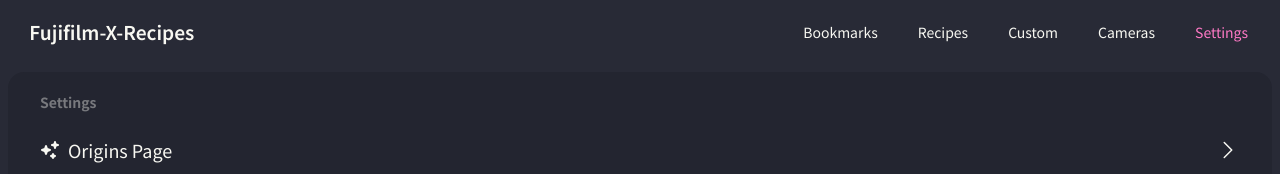
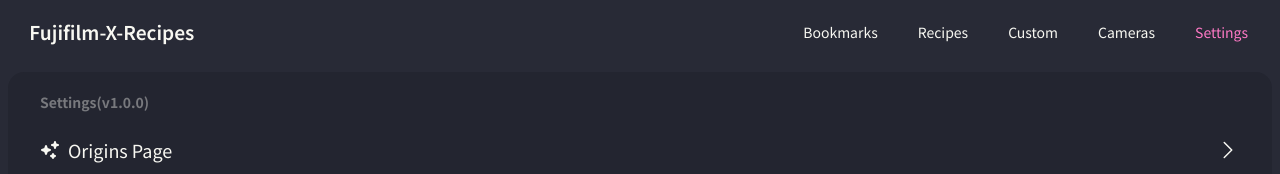
Before and after one commit to pathas-dev/fujifilm-x-recipes, a Next.js app: page /en/settings in a window 1280 px wide. Shown: the top 174 px of the page. Built offline with nearby package versions, Linux system fonts and the light colour scheme; no server answers.

Commit message:
Chore() sitemap 세팅 페이지 추가, 세팅 페이지 제목 버전 추가

```diff
--- a/src/app/[locale]/settings/page.tsx
+++ b/src/app/[locale]/settings/page.tsx
@@ -8,6 +8,7 @@
 import { SettingsPageMessages } from '@/types/language';
 import { getTranslations, unstable_setRequestLocale } from 'next-intl/server';
 import HideCardImageToggle from '@/components/settings/HideCardImageToggle';
+import packageJson from '../../../../package.json';
 
 const SettingsPage = async ({
   params: { locale },
@@ -46,7 +47,9 @@
     <section className="w-full h-full">
       <main className="w-full h-full p-2 overflow-y-auto overflow-x-hidden scroll-smooth">
         <ul className="menu menu-lg h-full bg-base-200 w-full rounded-box">
-          <li className="menu-title">{settingsPageMessages.title}</li>
+          <li className="menu-title">
+            {settingsPageMessages.title}(v{packageJson.version})
+          </li>
           {pages.map((page) => (
             <li key={page.href}>
               <Link href={page.href}>
--- a/src/app/sitemap.ts
+++ b/src/app/sitemap.ts
@@ -3,7 +3,15 @@
 
 const siteUrl = process.env.SITE_URL;
 
-const pages = ['', '/recipes', '/origins', '/bookmarks', '/cameras', '/guide'];
+const pages = [
+  '',
+  '/recipes',
+  '/origins',
+  '/bookmarks',
+  '/cameras',
+  '/settings',
+  '/guide',
+];
 
 export default function sitemap(): MetadataRoute.Sitemap {
   return [
```
